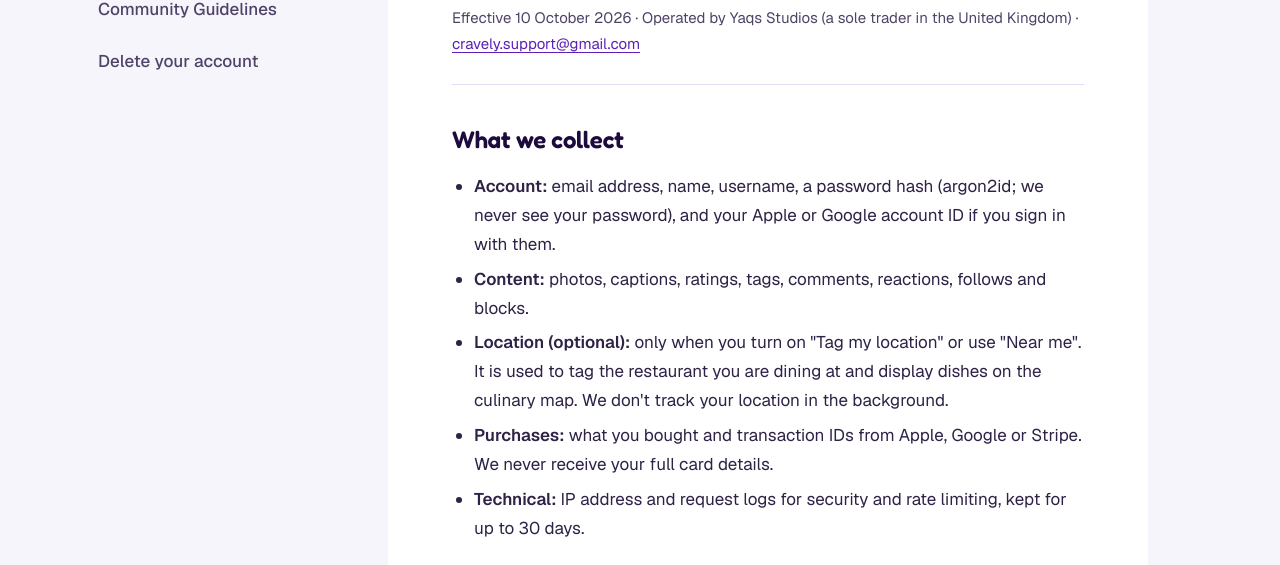
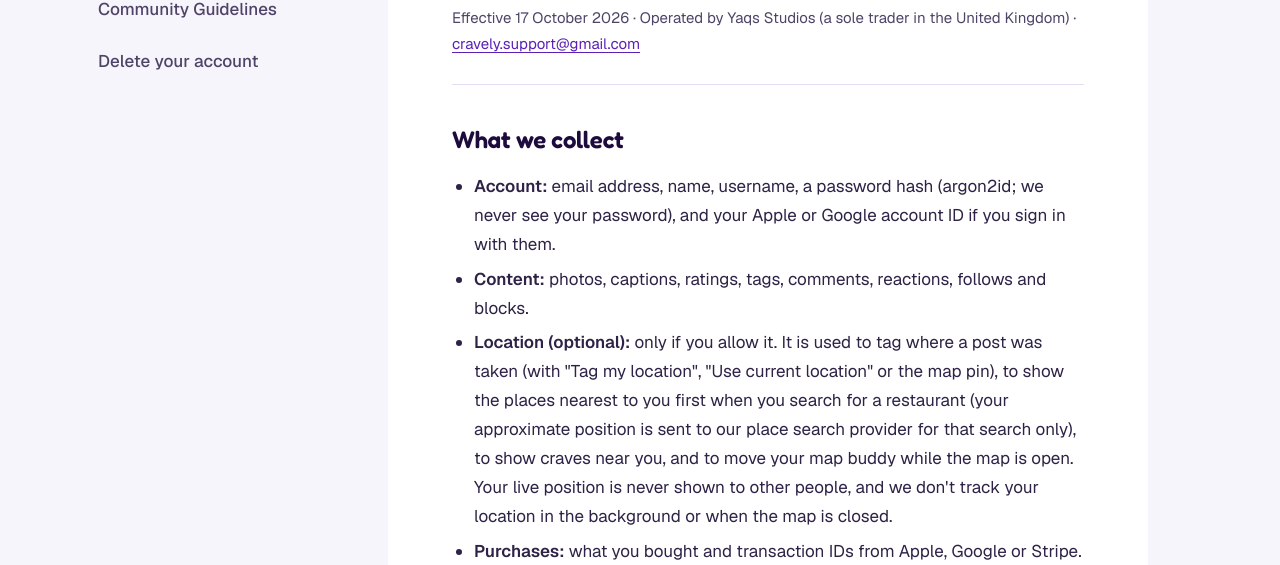
Before and after one commit to yaqsstudios-cravely/cravely-website, a plain HTML site: page privacy.html in a window 1280 px wide. Shown: the part 235-800 px from the top of the page. Drawn offline with nearby package versions, Linux system fonts and the light colour scheme.

Commit message:
Add files via upload

```diff
--- a/privacy.html
+++ b/privacy.html
@@ -24,12 +24,12 @@
   <div class="wrap">
     <aside aria-label="Cravely policies"><a href="privacy" aria-current="page">Privacy Policy</a><a href="terms">Terms of Service</a><a href="guidelines">Community Guidelines</a><a href="delete-account">Delete your account</a></aside>
     <article data-reveal>
-<h1>Privacy Policy</h1><p class="meta">Effective 10 October 2026 · Operated by Yaqs Studios (a sole trader in the United Kingdom) · <a href="mailto:cravely.support@gmail.com">cravely.support@gmail.com</a></p>
+<h1>Privacy Policy</h1><p class="meta">Effective 17 October 2026 · Operated by Yaqs Studios (a sole trader in the United Kingdom) · <a href="mailto:cravely.support@gmail.com">cravely.support@gmail.com</a></p>
 
 <h2>What we collect</h2><ul>
 <li><b>Account:</b> email address, name, username, a password hash (argon2id; we never see your password), and your Apple or Google account ID if you sign in with them.</li>
 <li><b>Content:</b> photos, captions, ratings, tags, comments, reactions, follows and blocks.</li>
-<li><b>Location (optional):</b> only when you turn on "Tag my location" or use "Near me". It is used to tag the restaurant you are dining at and display dishes on the culinary map. We don't track your location in the background.</li>
+<li><b>Location (optional):</b> only if you allow it. It is used to tag where a post was taken (with "Tag my location", "Use current location" or the map pin), to show the places nearest to you first when you search for a restaurant (your approximate position is sent to our place search provider for that search only), to show craves near you, and to move your map buddy while the map is open. Your live position is never shown to other people, and we don't track your location in the background or when the map is closed.</li>
 <li><b>Purchases:</b> what you bought and transaction IDs from Apple, Google or Stripe. We never receive your full card details.</li>
 <li><b>Technical:</b> IP address and request logs for security and rate limiting, kept for up to 30 days.</li></ul>
 <h2>How we use it</h2><p>To run the Service, show your posts to the audience you choose, prevent abuse, process purchases, and answer support requests.</p>
```
